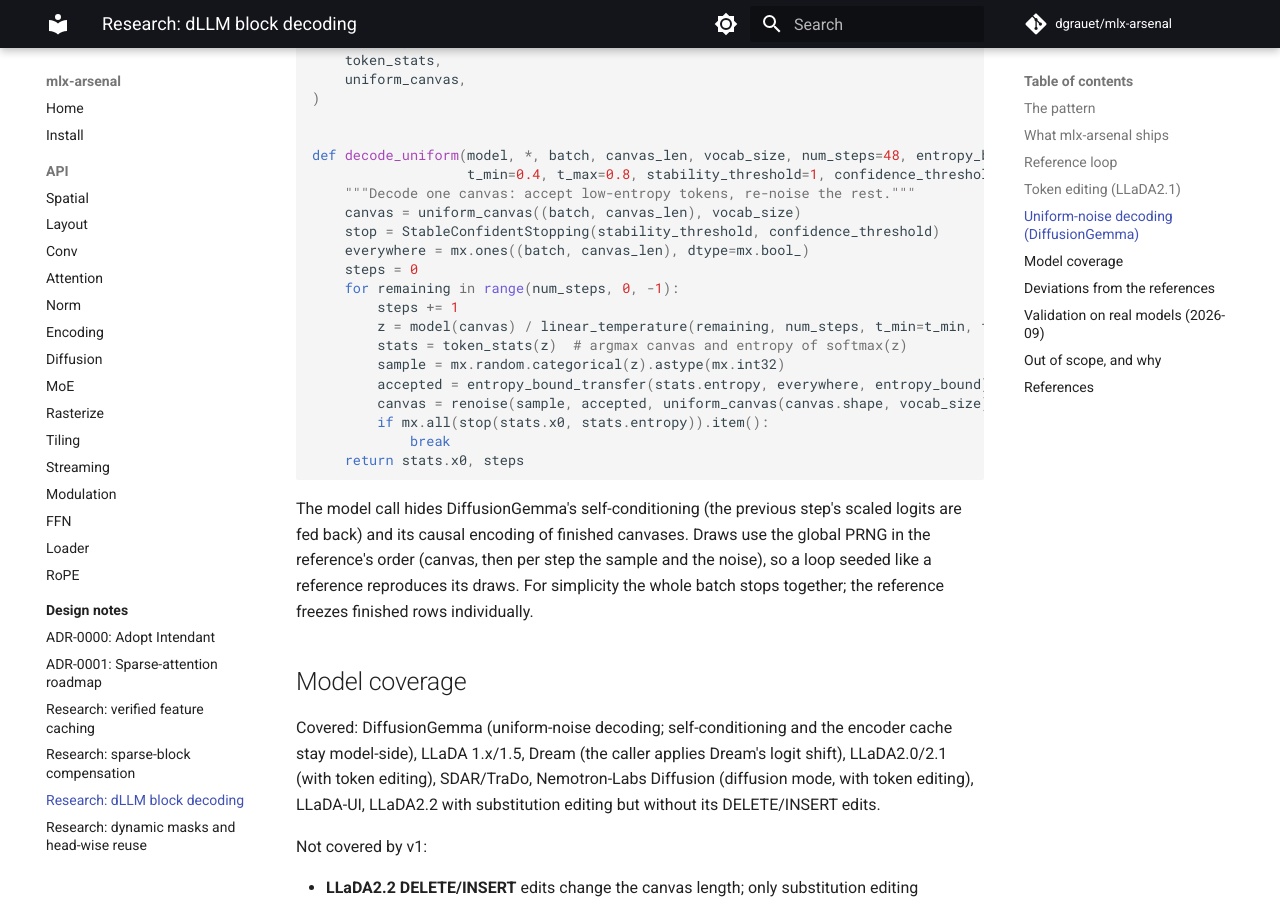
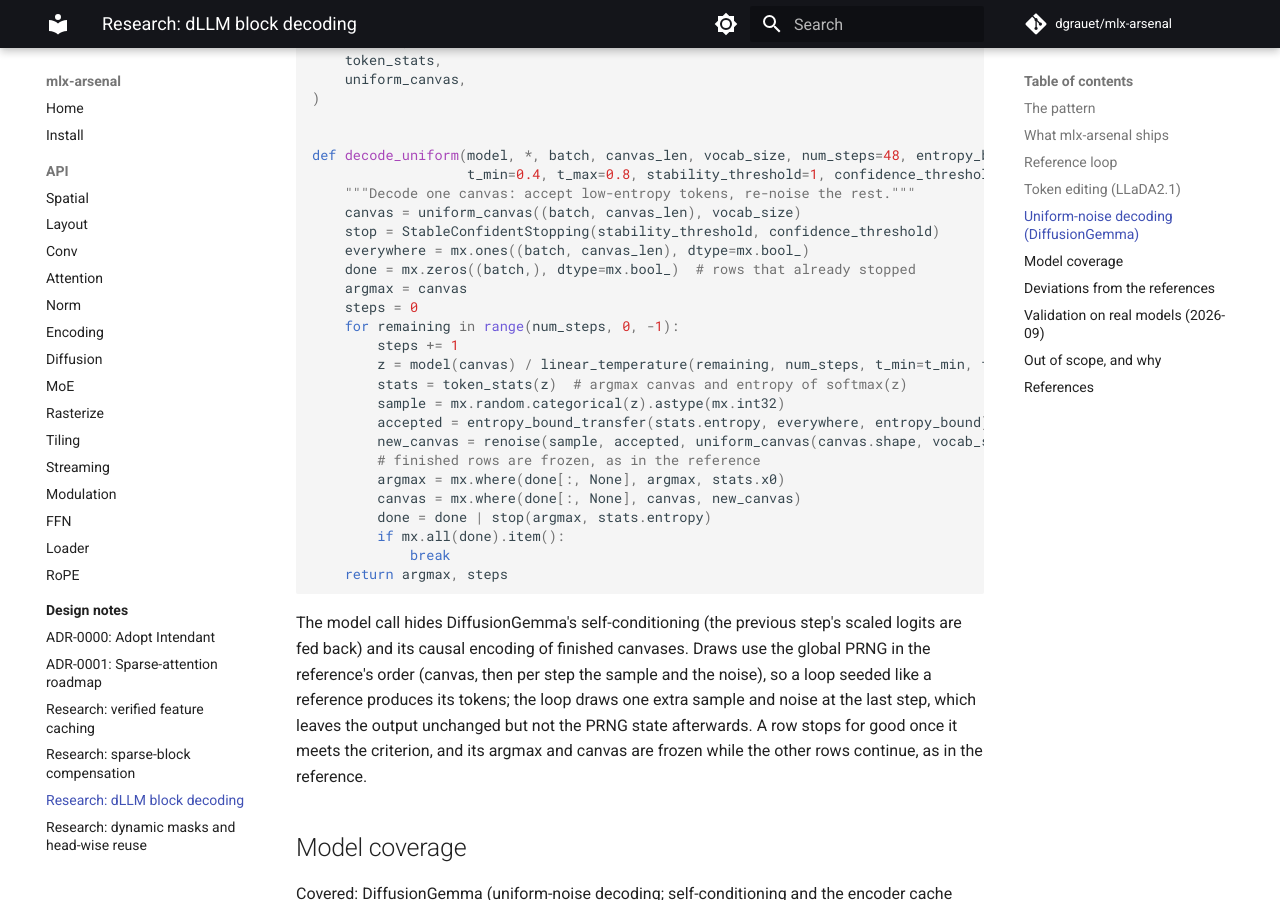
Before and after one commit to dgrauet/mlx-arsenal, an MkDocs documentation site: the page built from docs/research/dllm-block-decoding.md, in a window 1280 px wide and 900 px high, scrolled down 4394 px. Built offline with MkDocs 1.6.1 and Material for MkDocs 9.7.7, drawn with Linux system fonts in a browser that asks for light colours; comment, search, counter and statistics services are not loaded.

Commit message:
fix(diffusion): make the renoise loop's per-row stop sticky
The documented decode_uniform loop recomputed all(stop(...)) each step,
so rows that stopped at different steps could keep the batch running
for every step and keep evolving after they stopped. Rows now stop for
good and their argmax/canvas are frozen, as in the reference.

Co-Authored-By: Claude Opus 5.5 <noreply@anthropic.com>
Claude-Session: https://claude.ai/code/session_01WpxsXyNmLskVHUCzfNu59g

````diff
--- a/docs/research/dllm-block-decoding.md
+++ b/docs/research/dllm-block-decoding.md
@@ -192,6 +192,8 @@ def decode_uniform(model, *, batch, canvas_len, vocab_size, num_steps=48, entrop
     canvas = uniform_canvas((batch, canvas_len), vocab_size)
     stop = StableConfidentStopping(stability_threshold, confidence_threshold)
     everywhere = mx.ones((batch, canvas_len), dtype=mx.bool_)
+    done = mx.zeros((batch,), dtype=mx.bool_)  # rows that already stopped
+    argmax = canvas
     steps = 0
     for remaining in range(num_steps, 0, -1):
         steps += 1
@@ -199,18 +201,24 @@ def decode_uniform(model, *, batch, canvas_len, vocab_size, num_steps=48, entrop
         stats = token_stats(z)  # argmax canvas and entropy of softmax(z)
         sample = mx.random.categorical(z).astype(mx.int32)
         accepted = entropy_bound_transfer(stats.entropy, everywhere, entropy_bound)
-        canvas = renoise(sample, accepted, uniform_canvas(canvas.shape, vocab_size))
-        if mx.all(stop(stats.x0, stats.entropy)).item():
+        new_canvas = renoise(sample, accepted, uniform_canvas(canvas.shape, vocab_size))
+        # finished rows are frozen, as in the reference
+        argmax = mx.where(done[:, None], argmax, stats.x0)
+        canvas = mx.where(done[:, None], canvas, new_canvas)
+        done = done | stop(argmax, stats.entropy)
+        if mx.all(done).item():
             break
-    return stats.x0, steps
+    return argmax, steps
 ```
 
 The model call hides DiffusionGemma's self-conditioning (the previous
 step's scaled logits are fed back) and its causal encoding of finished
 canvases. Draws use the global PRNG in the reference's order (canvas, then
 per step the sample and the noise), so a loop seeded like a reference
-reproduces its draws. For simplicity the whole batch stops together; the
-reference freezes finished rows individually.
+produces its tokens; the loop draws one extra sample and noise at the last
+step, which leaves the output unchanged but not the PRNG state afterwards.
+A row stops for good once it meets the criterion, and its argmax and canvas
+are frozen while the other rows continue, as in the reference.
 
 ## Model coverage
 
````
Also changed, not shown: 1 other file.
